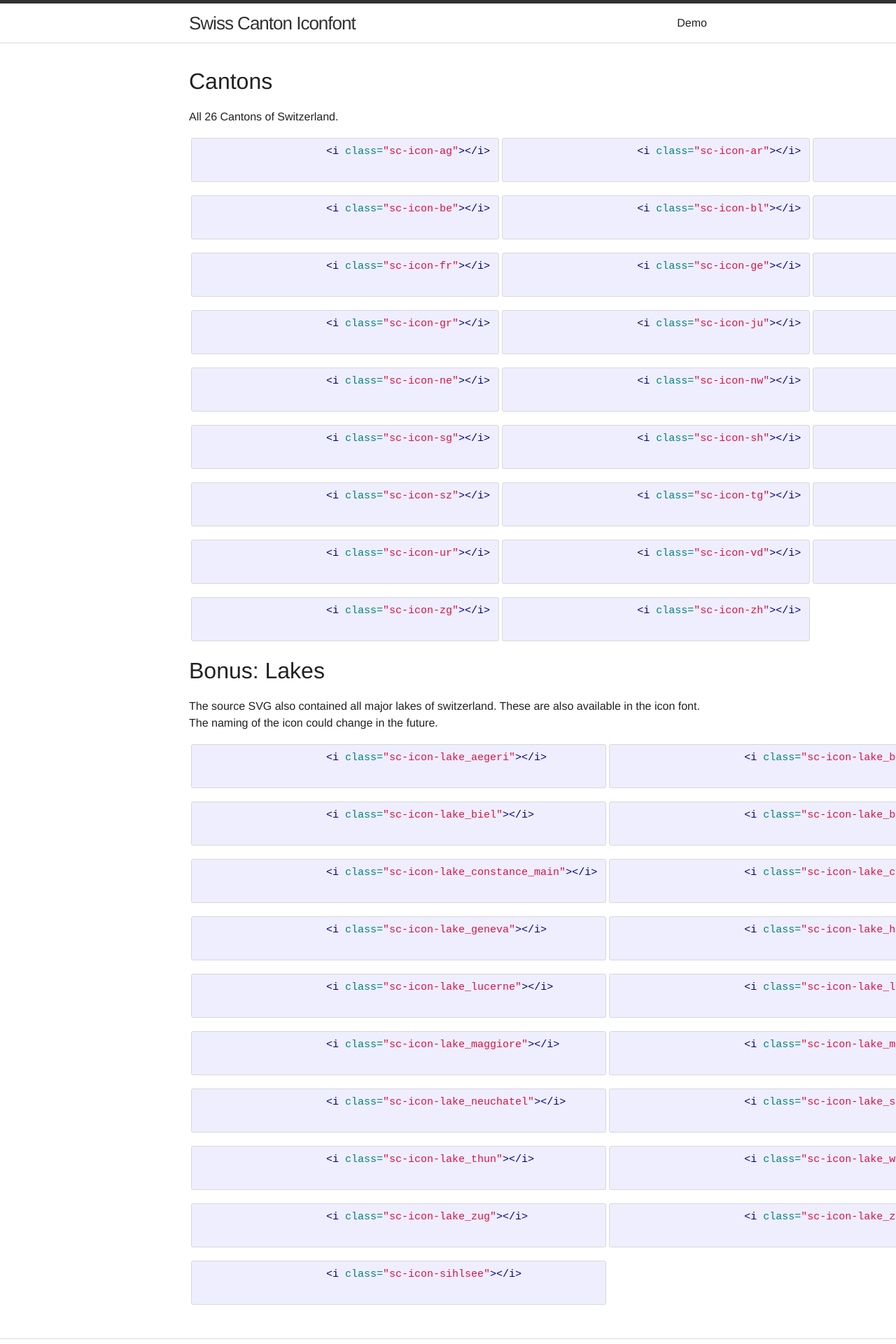
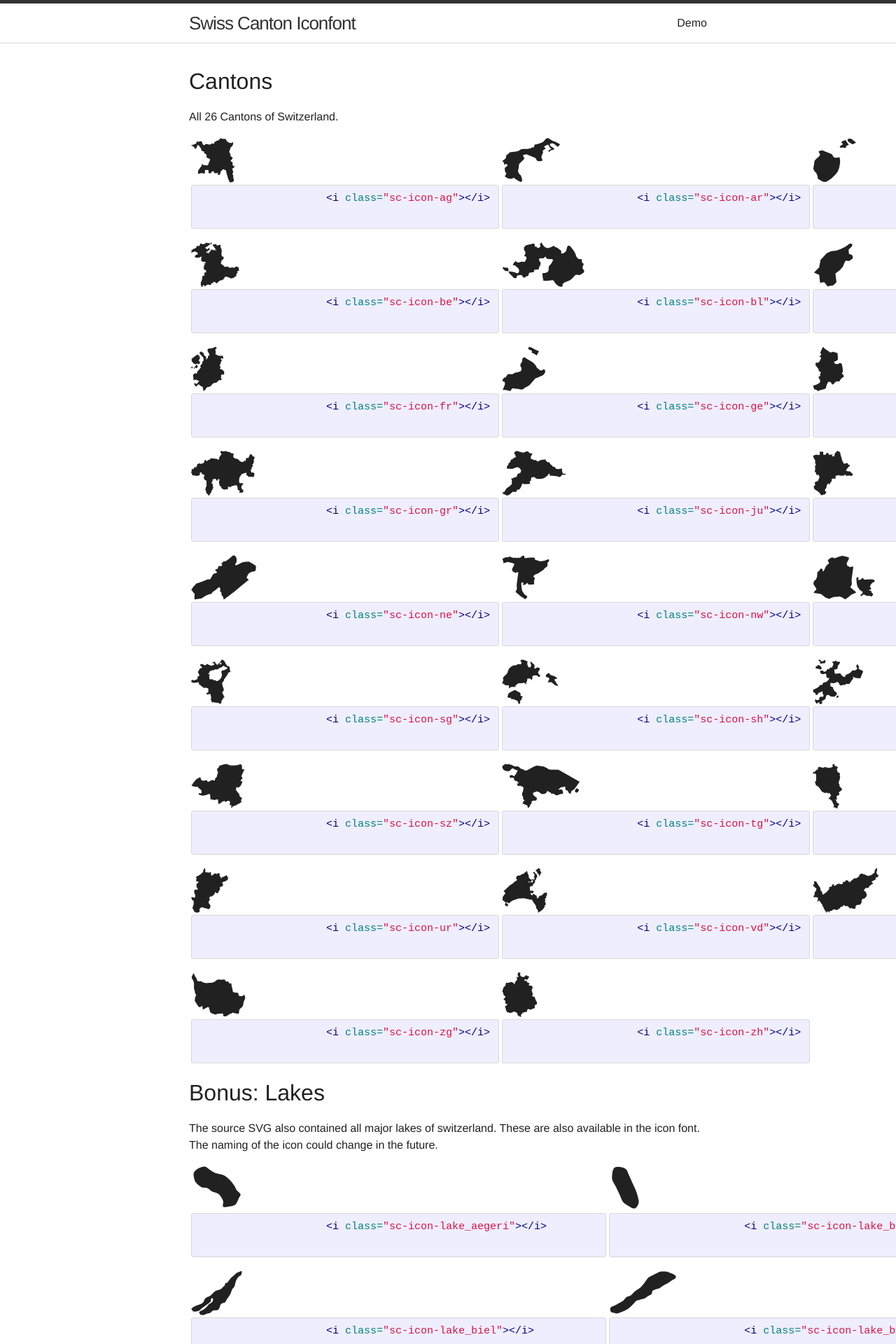
Before and after one commit to stefanzweifel/swiss-canton-iconfont, a Jekyll site: the page built from demo.md, in a window 1280 px wide. Shown: the top 1920 px of the page at 70% size. Built offline with Jekyll 4.4.1, drawn with Linux system fonts in a browser that asks for light colours.

Commit message:
Gh-pages is confusing :(

```diff
--- a/_includes/head.html
+++ b/_includes/head.html
@@ -6,7 +6,7 @@
     <title>{% if page.title %}{{ page.title }}{% else %}{{ site.title }}{% endif %}</title>
     <meta name="description" content="{% if page.excerpt %}{{ page.excerpt | strip_html | strip_newlines | truncate: 160 }}{% else %}{{ site.description }}{% endif %}">
 
-    <link rel="stylesheet" href="{{ "dist/css/style.css" | prepend: site.baseurl }}">
+    <link rel="stylesheet" href="{{ "/dist/css/style.css" | prepend: site.baseurl }}">
 
     <link rel="stylesheet" href="{{ "/css/main.css" | prepend: site.baseurl }}">
     <link rel="canonical" href="{{ page.url | replace:'index.html','' | prepend: site.baseurl | prepend: site.url }}">
```
